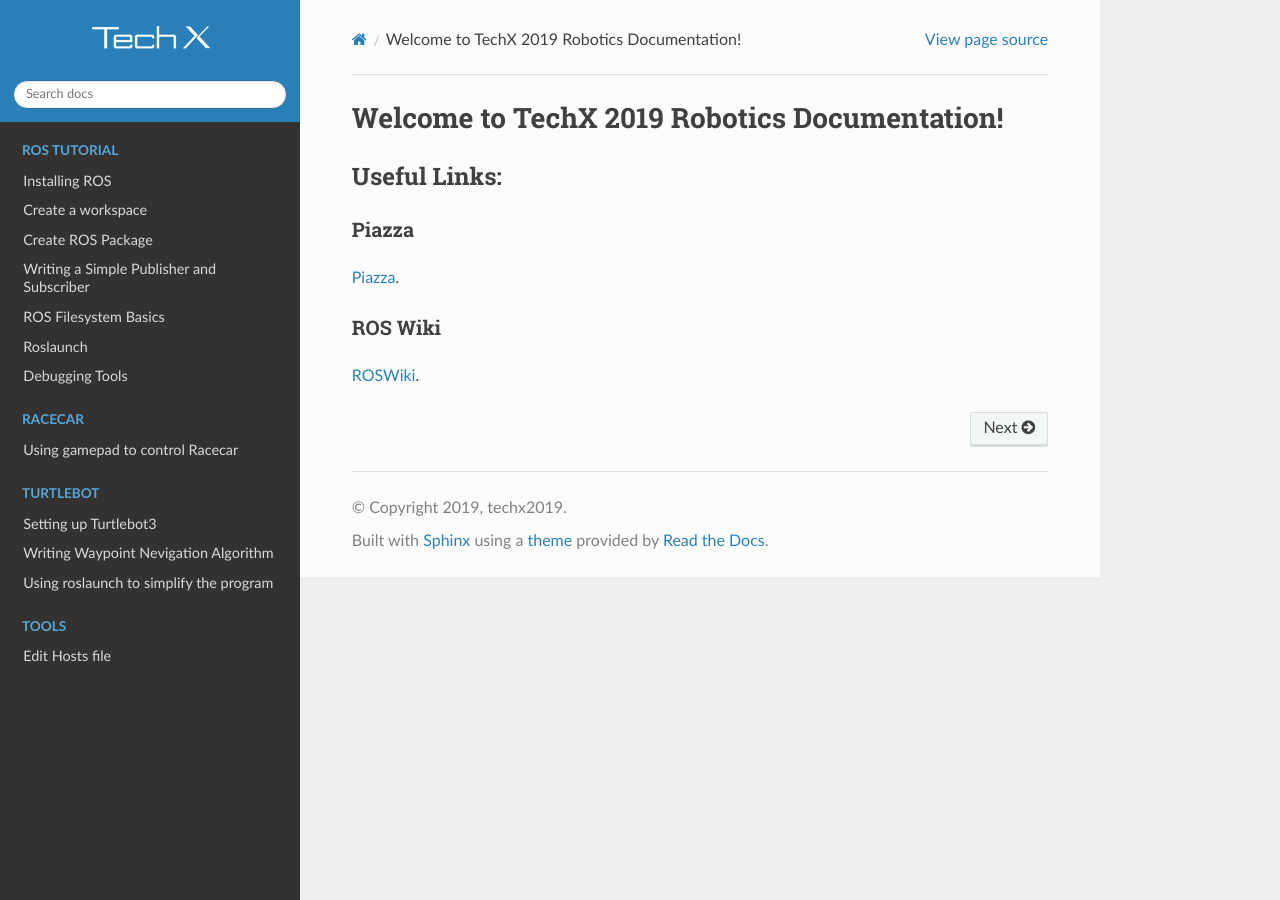
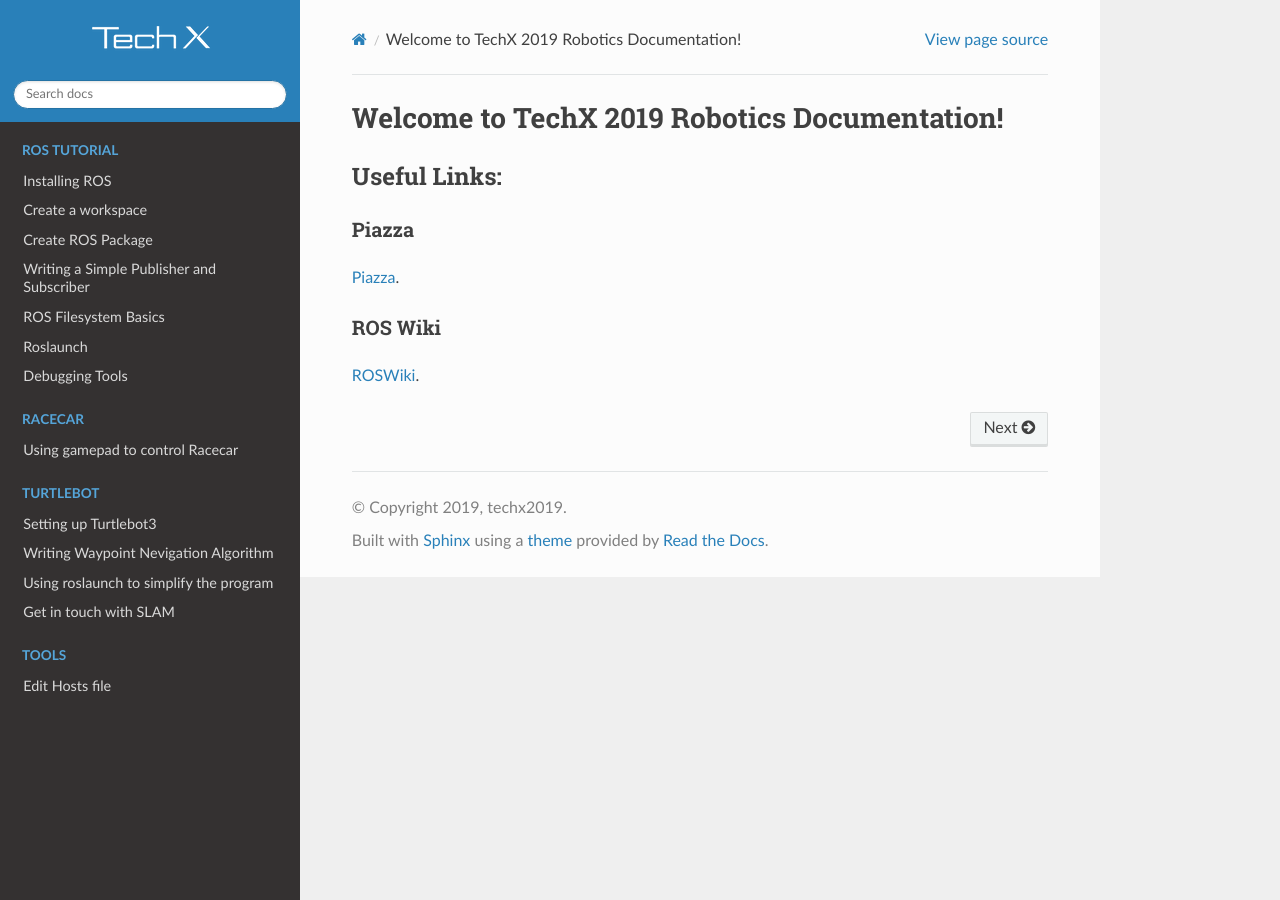
Before and after one commit to hanzheteng/tx19-robotics, a Sphinx documentation site: the page built from docs/index.rst, in a window 1280 px wide. Built offline with Sphinx 7.4.7 and the Read the Docs theme 2.0.0, drawn with Linux system fonts in a browser that asks for light colours.

Commit message:
add slam

```diff
--- a/docs/index.rst
+++ b/docs/index.rst
@@ -29,6 +29,7 @@ Welcome to TechX 2019 Robotics Documentation!
     turtlebot/setup
     turtlebot/algorithm
     turtlebot/launch
+    turtlebot/slam
 
 .. toctree::
     :maxdepth: 4
--- a/docs/turtlebot/slam.rst
+++ b/docs/turtlebot/slam.rst
@@ -0,0 +1,2 @@
+Get in touch with SLAM
+========================
```
